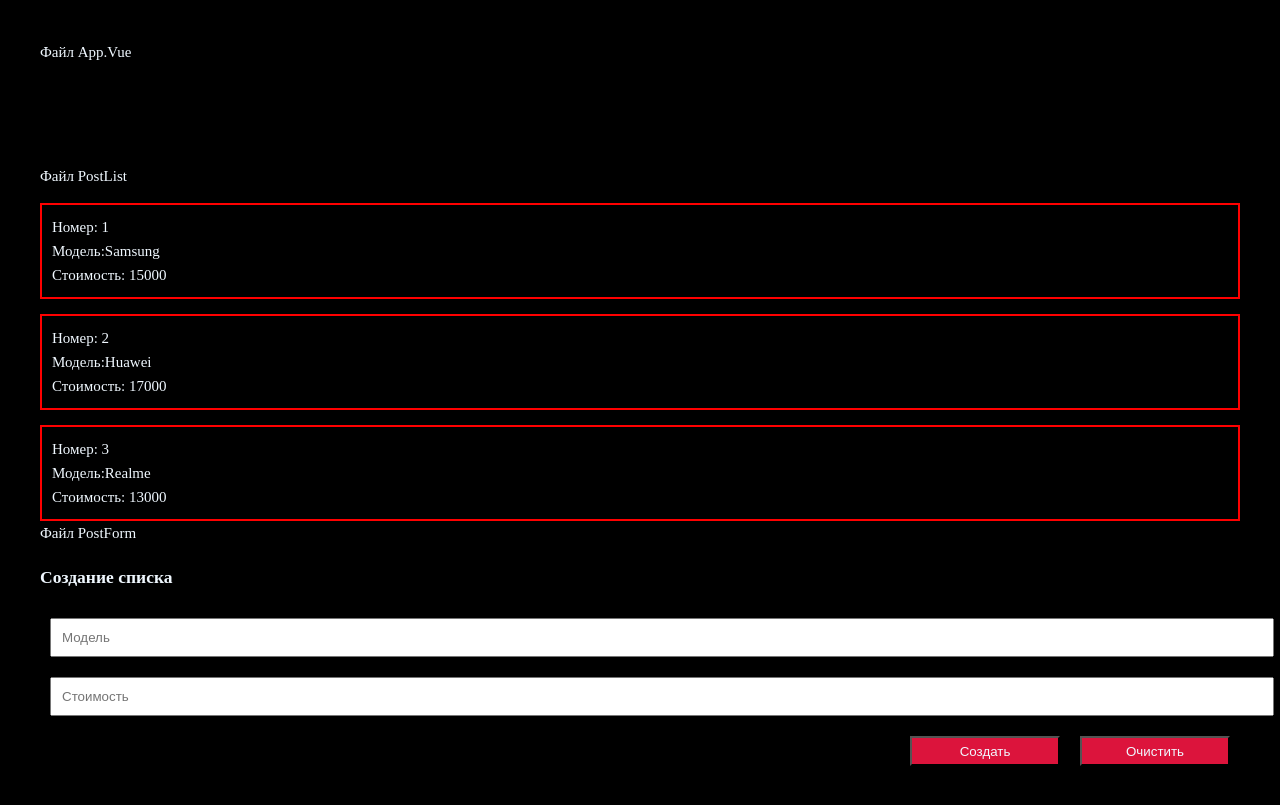
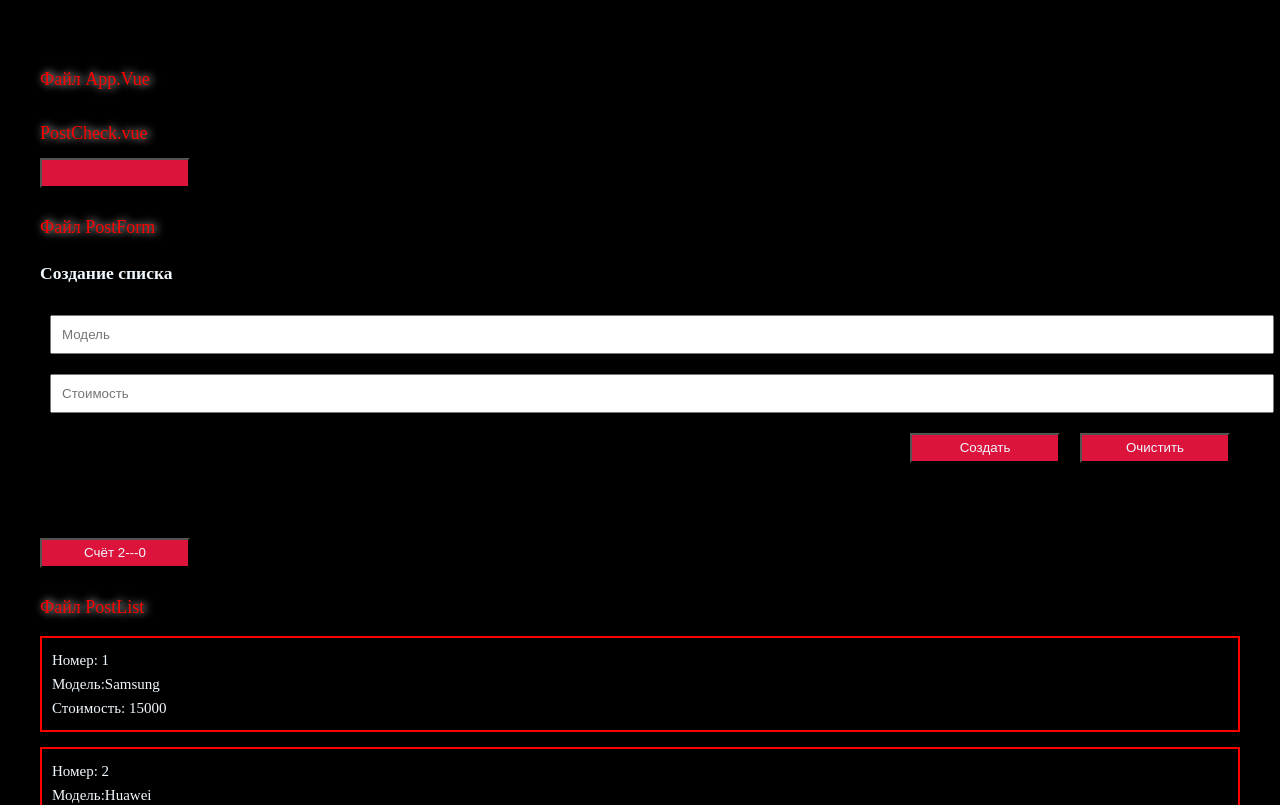
Before and after one commit to belkud/vueShop, a Vue app in the folder shop/: page / in a window 1280 px wide. Shown: the top 805 px of the page. Built offline with nearby package versions, Linux system fonts and the light colour scheme.

Commit message:
checkVue

```diff
--- a/shop/src/App.vue
+++ b/shop/src/App.vue
@@ -1,15 +1,19 @@
 
       <template>
-        <div>Файл App.Vue</div>
+        <div class="components">Файл App.Vue</div>
           <div class="app">
+
+            <post-check />
+            <post-form
+            @create2="createPost"
+            />
+            <!--! @create2 - передача данных из ребёнка к родителю -->
+
             <post-list
                :massive="massive"
             />
-            <post-form
-               @create="createPost"
-            />
+            <!--!  или v-bind:massive="massive"  - отправка массива в postList-->
 
-            <!--или v-bind:massive="massive"  - отправка массива в postList-->
 
           </div>
 
@@ -18,13 +22,14 @@
 
 
  <script>
-import PostForm from "@/components/PostForm.vue";
-import PostList from "./components/PostList.vue";
+import PostCheck from '@/components/PostCheck.vue'
+import PostForm from "./components/PostForm.vue";
+import PostList from "@/components/PostList.vue";
 
 
 export default{
 components: {
-  PostForm, PostList
+  PostForm, PostList, PostCheck
 },
 
   data(){
@@ -50,7 +55,20 @@ components: {
 
 
 
-<style scoped>
-
+<style>
+ button {
+    color: aliceblue !important;
+    padding: 5px;
+    margin-top: 10px;
+    background-color: crimson;
+    width: 150px;
+    height: 30px;
+  }
+  .components {
+    color: red;
+    text-shadow: 2px 0px 8px white;
+    font-size: 1.2em;
+    margin-top: 25px;
+}
 
 </style>
--- /dev/null
+++ b/shop/src/components/PostCheck.vue
@@ -0,0 +1,13 @@
+<template>
+    <div class="components">PostCheck.vue</div>
+    <button > {{ checkScore }}</button>
+</template>
+
+<script>
+</script>
+
+<style scoped>
+
+div {
+}
+</style>
--- a/shop/src/components/PostForm.vue
+++ b/shop/src/components/PostForm.vue
@@ -1,6 +1,6 @@
 
 <template>
-  <div>Файл PostForm</div>
+  <div class="components">Файл PostForm</div>
      <form>
         <h3>Создание списка</h3>
 
@@ -51,7 +51,7 @@ export default {
     createPost(event) {
       event.preventDefault()
       this.mass.id = Date.now();
-      this.$emit('create', this.mass);
+      this.$emit('create2', this.mass);
 
       this.mass = {
         model: '',
@@ -66,16 +66,6 @@ export default {
 
 
 <style scoped>
-
-button {
-    color: aliceblue !important;
-    padding: 5px;
-    margin-top: 10px;
-    background-color: crimson;
-    width: 150px;
-    height: 30px;
-  }
-
 .element {
   width: 100%;
   padding: 10px;
@@ -95,4 +85,8 @@ form {
   flex-direction: column;
 }
 
+.components {
+    color: red;
+
+}
 </style>
--- a/shop/src/components/PostList.vue
+++ b/shop/src/components/PostList.vue
@@ -1,6 +1,6 @@
 
 <template>
-  <div style="margin-top: 100px;">Файл PostList</div>
+  <div  class="components">Файл PostList</div>
         <div class="mass" v-for="mass in massive">
           <div>Номер: {{ mass.number }}</div>
           <div>Модель:{{ mass.model }}</div>
```
